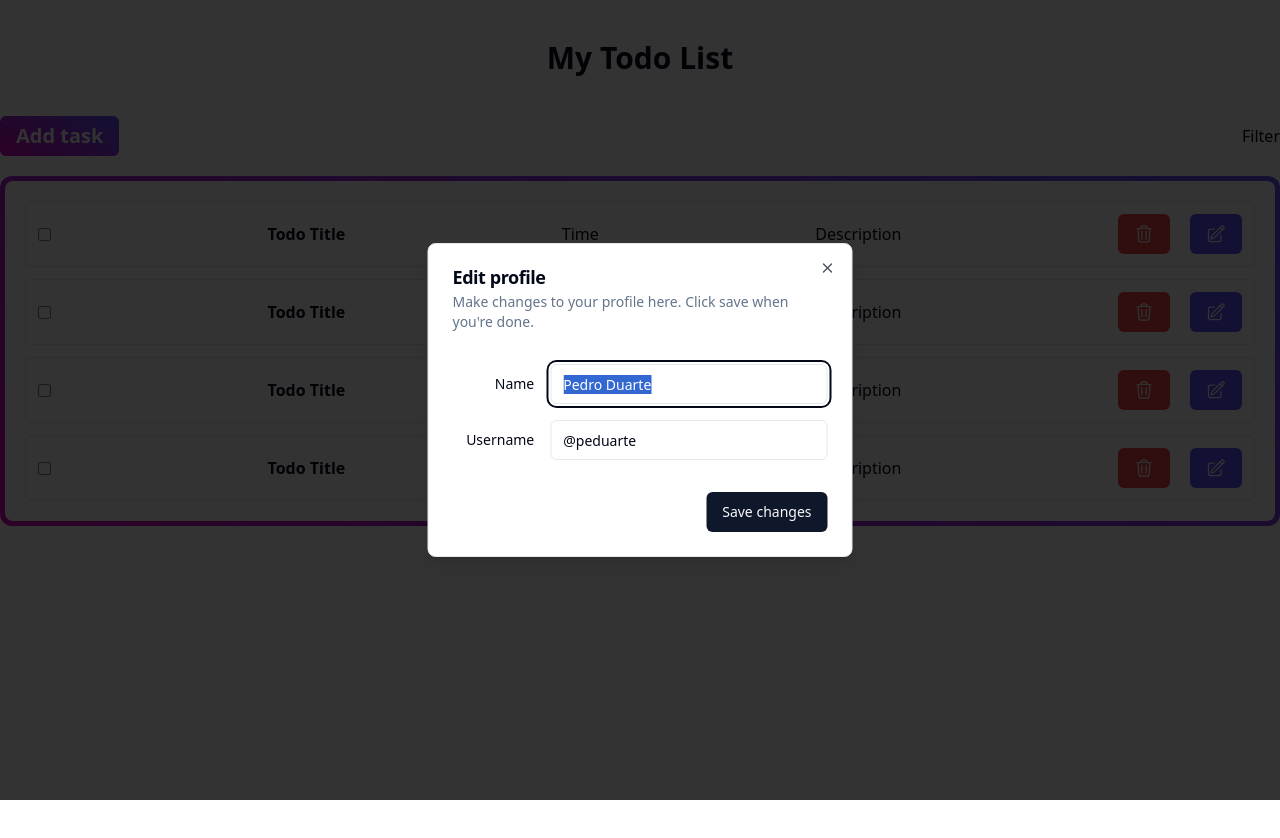
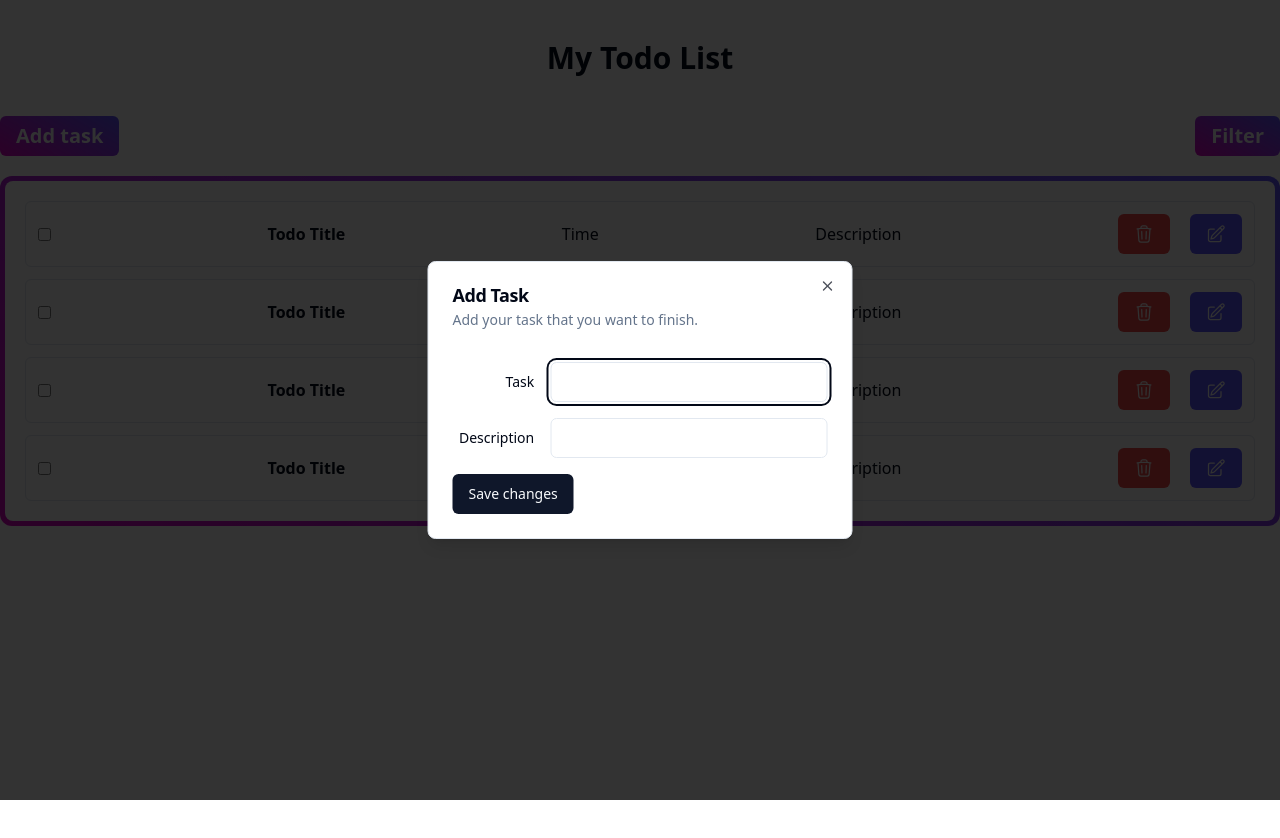
Before and after one commit to miavai649/todo-redux, a React (Vite) app: page / in a window 1280 px wide. Both pictures are taken after a click on the button "Add task". Built offline with nearby package versions, Linux system fonts and the light colour scheme; the HTML template or start-up script is replaced by a standard one.

Commit message:
add todo model modified

```diff
--- a/src/components/Todo/AddTodoModel.tsx
+++ b/src/components/Todo/AddTodoModel.tsx
@@ -1,17 +1,26 @@
+import { FormEvent, useState } from 'react'
 import { Button } from '../ui/button'
 import {
   Dialog,
   DialogContent,
   DialogDescription,
-  DialogFooter,
   DialogHeader,
   DialogTitle,
   DialogTrigger
 } from '../ui/dialog'
 import { Input } from '../ui/input'
 import { Label } from '../ui/label'
+import { DialogClose } from '@radix-ui/react-dialog'
 
 const AddTodoModel = () => {
+  const [task, setTask] = useState('')
+  const [description, setDescription] = useState('')
+
+  const handleSubmit = (e: FormEvent) => {
+    e.preventDefault()
+    console.log({ task, description })
+  }
+
   return (
     <Dialog>
       <DialogTrigger asChild>
@@ -21,36 +30,38 @@ const AddTodoModel = () => {
       </DialogTrigger>
       <DialogContent className='sm:max-w-[425px]'>
         <DialogHeader>
-          <DialogTitle>Edit profile</DialogTitle>
+          <DialogTitle>Add Task</DialogTitle>
           <DialogDescription>
-            Make changes to your profile here. Click save when you're done.
+            Add your task that you want to finish.
           </DialogDescription>
         </DialogHeader>
+        <form onSubmit={handleSubmit}>
           <div className='grid gap-4 py-4'>
             <div className='grid grid-cols-4 items-center gap-4'>
-            <Label htmlFor='name' className='text-right'>
-              Name
+              <Label htmlFor='task' className='text-right'>
+                Task
               </Label>
               <Input
-              id='name'
-              defaultValue='Pedro Duarte'
+                onBlur={(e) => setTask(e.target.value)}
+                id='task'
                 className='col-span-3'
               />
             </div>
             <div className='grid grid-cols-4 items-center gap-4'>
-            <Label htmlFor='username' className='text-right'>
-              Username
+              <Label htmlFor='description' className='text-right'>
+                Description
               </Label>
               <Input
-              id='username'
-              defaultValue='@peduarte'
+                onBlur={(e) => setDescription(e.target.value)}
+                id='description'
                 className='col-span-3'
               />
             </div>
           </div>
-        <DialogFooter>
+          <DialogClose asChild>
             <Button type='submit'>Save changes</Button>
-        </DialogFooter>
+          </DialogClose>
+        </form>
       </DialogContent>
     </Dialog>
   )
--- a/src/components/Todo/TodoContainer.tsx
+++ b/src/components/Todo/TodoContainer.tsx
@@ -1,12 +1,13 @@
 import AddTodoModel from './AddTodoModel'
 import TodoCard from './TodoCard'
+import TodoFilter from './TodoFilter'
 
 const TodoContainer = () => {
   return (
     <div>
       <div className='flex justify-between mb-5'>
         <AddTodoModel />
-        <button>Filter</button>
+        <TodoFilter />
       </div>
       <div className='bg-primary-gradient w-full rounded-xl p-[5px]'>
         <div className='bg-white h-full w-full rounded-lg p-5 space-y-3'>
--- a/src/components/Todo/TodoFilter.tsx
+++ b/src/components/Todo/TodoFilter.tsx
@@ -15,15 +15,17 @@ const TodoFilter = () => {
   return (
     <DropdownMenu>
       <DropdownMenuTrigger asChild>
-        <Button variant='outline'>Open</Button>
+        <Button className='bg-primary-gradient text-xl font-semibold'>
+          Filter
+        </Button>
       </DropdownMenuTrigger>
       <DropdownMenuContent className='w-56'>
-        <DropdownMenuLabel>Panel Position</DropdownMenuLabel>
+        <DropdownMenuLabel>Filter by priority</DropdownMenuLabel>
         <DropdownMenuSeparator />
         <DropdownMenuRadioGroup value={position} onValueChange={setPosition}>
-          <DropdownMenuRadioItem value='top'>Top</DropdownMenuRadioItem>
-          <DropdownMenuRadioItem value='bottom'>Bottom</DropdownMenuRadioItem>
-          <DropdownMenuRadioItem value='right'>Right</DropdownMenuRadioItem>
+          <DropdownMenuRadioItem value='heigh'>Heigh</DropdownMenuRadioItem>
+          <DropdownMenuRadioItem value='medium'>Medium</DropdownMenuRadioItem>
+          <DropdownMenuRadioItem value='low'>Low</DropdownMenuRadioItem>
         </DropdownMenuRadioGroup>
       </DropdownMenuContent>
     </DropdownMenu>
```
Lines whose indentation alone changed are shown as unchanged.
